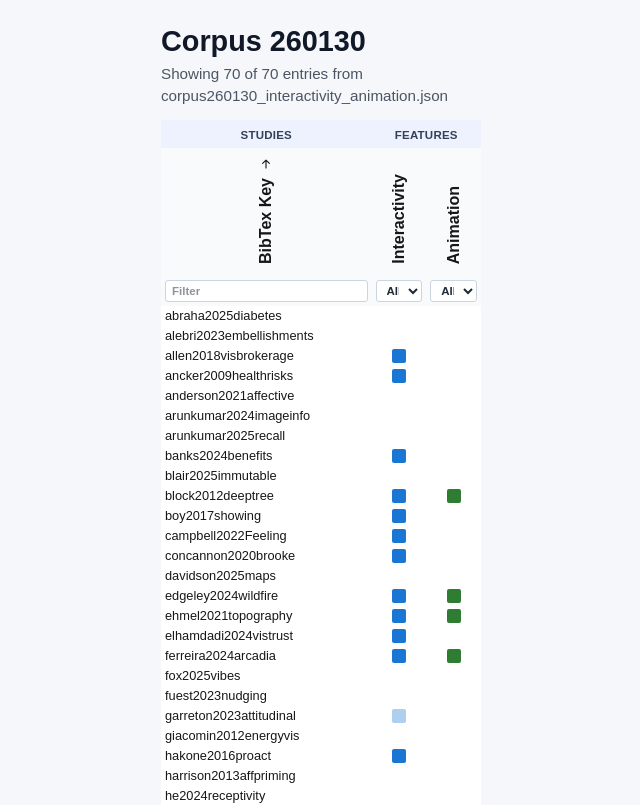
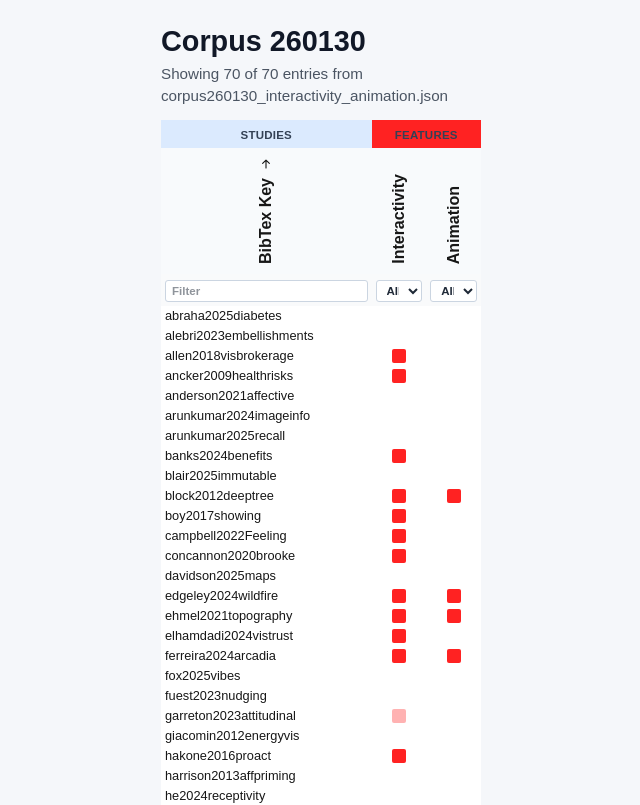
Before and after one commit to roxziman/AVSTAR, a Next.js app in the folder jakobs-toolbox/: page /table in a window 1280 px wide. Shown: the top 805 px of the page, without its empty margins (319-959 px from the left). Built offline with nearby package versions, Linux system fonts and the light colour scheme.

Commit message:
Grouping and deriving

```diff
--- a/jakobs-toolbox/src/app/table/page.tsx
+++ b/jakobs-toolbox/src/app/table/page.tsx
@@ -1,36 +1,33 @@
 "use client";
 
-import Table, { type DataTableColumn } from "./table";
+import Table, { type DataTableGroup } from "./table";
 
-const TABLE_COLUMNS: DataTableColumn[] = [
+const TABLE_GROUPS: DataTableGroup[] = [
     {
-        id: "bibtexKey",
-        label: "BibTex Key",
-        group: "Studies",
+        name: "Studies",
+        color: "#dbeafe",
+        columns: [
+            {
                 dataKey: "BibTex Key",
                 minWidth: 120,
                 initialWidth: 200,
                 filterType: "text",
             },
-    {
-        id: "interactivity",
-        label: "Interactivity",
-        group: "Features",
-        dataKey: "Interactivity",
-        minWidth: 42,
-        initialWidth: 52,
-        filterType: "feature",
-        color: "#1976d2",
+        ],
     },
     {
-        id: "animation",
-        label: "Animation",
-        group: "Features",
+        name: "Features",
+        color: "#FF2222",
+        columns: [
+            {
+                dataKey: "Interactivity",
+                filterType: "feature",
+            },
+            {
                 dataKey: "Animation",
-        minWidth: 42,
-        initialWidth: 52,
                 filterType: "feature",
-        color: "#2e7d32",
+            },
+        ],
     },
 ];
 
@@ -38,5 +35,5 @@ const TABLE_DATA_URL = "/corpus260130_interactivity_animation.json";
 const TABLE_TITLE = "Corpus 260130";
 
 export default function TableTestPage() {
-    return <Table columns={TABLE_COLUMNS} dataUrl={TABLE_DATA_URL} title={TABLE_TITLE} />;
+    return <Table groups={TABLE_GROUPS} dataUrl={TABLE_DATA_URL} title={TABLE_TITLE} />;
 }
--- a/jakobs-toolbox/src/app/table/table.tsx
+++ b/jakobs-toolbox/src/app/table/table.tsx
@@ -14,18 +14,29 @@ type ResizeState = {
 };
 
 export type DataTableColumn = {
+  dataKey: string;
+  minWidth?: number;
+  initialWidth?: number;
+  filterType: "text" | "feature";
+};
+
+export type DataTableGroup = {
+  name: string;
+  color: string;
+  columns: DataTableColumn[];
+};
+
+type ResolvedDataTableColumn = DataTableColumn & {
   id: string;
   label: string;
-  group: string;
-  dataKey: string;
+  groupName: string;
+  groupColor: string;
   minWidth: number;
   initialWidth: number;
-  filterType: "text" | "feature";
-  color?: string;
 };
 
 type DataTableProps = {
-  columns: DataTableColumn[];
+  groups: DataTableGroup[];
   dataUrl: string;
   title: string;
 };
@@ -53,21 +64,40 @@ function matchesFeatureFilter(value: string | null, filter: FeatureFilter): bool
   return normalized === filter;
 }
 
-export default function Table({ columns, dataUrl, title }: DataTableProps) {
+function toColumnId(dataKey: string): string {
+  return dataKey.replace(/\s+/g, "");
+}
+
+const DEFAULT_MIN_WIDTH = 42;
+const DEFAULT_INITIAL_WIDTH = 52;
+
+export default function Table({ groups, dataUrl, title }: DataTableProps) {
   const normalizedColumns = useMemo(() => {
     const seen = new Set<string>();
-    return columns.filter((column) => {
-      if (!column?.id || seen.has(column.id)) {
-        return false;
+    return groups.reduce<ResolvedDataTableColumn[]>((acc, group) => {
+      for (const column of group.columns) {
+        const id = toColumnId(column.dataKey);
+        if (!id || seen.has(id)) {
+          continue;
+        }
+        seen.add(id);
+        acc.push({
+          ...column,
+          id,
+          label: column.dataKey,
+          groupName: group.name,
+          groupColor: group.color,
+          minWidth: column.minWidth ?? DEFAULT_MIN_WIDTH,
+          initialWidth: column.initialWidth ?? DEFAULT_INITIAL_WIDTH,
+        });
       }
-      seen.add(column.id);
-      return true;
-    });
-  }, [columns]);
+      return acc;
+    }, []);
+  }, [groups]);
 
-  const columnsById = useMemo<Record<string, DataTableColumn>>(
+  const columnsById = useMemo<Record<string, ResolvedDataTableColumn>>(
     () =>
-      normalizedColumns.reduce<Record<string, DataTableColumn>>((acc, column) => {
+      normalizedColumns.reduce<Record<string, ResolvedDataTableColumn>>((acc, column) => {
         acc[column.id] = column;
         return acc;
       }, {}),
@@ -247,17 +277,17 @@ export default function Table({ columns, dataUrl, title }: DataTableProps) {
   }, [filteredRows, sortColumnId, sortDirection, getCellText]);
 
   const groupedHeaderSegments = useMemo(() => {
-    const segments: { label: string; span: number }[] = [];
+    const segments: { label: string; span: number; color: string }[] = [];
     for (const columnId of columnOrder) {
       const definition = columnsById[columnId];
       if (!definition) {
         continue;
       }
       const last = segments[segments.length - 1];
-      if (last && last.label === definition.group) {
+      if (last && last.label === definition.groupName) {
         last.span += 1;
       } else {
-        segments.push({ label: definition.group, span: 1 });
+        segments.push({ label: definition.groupName, span: 1, color: definition.groupColor });
       }
     }
     return segments;
@@ -372,6 +402,7 @@ export default function Table({ columns, dataUrl, title }: DataTableProps) {
                       key={`${segment.label}-${segment.span}-${index}`}
                       colSpan={segment.span}
                       className="group-th"
+                      style={{ background: segment.color }}
                     >
                       <span className="group-label">{segment.label}</span>
                     </th>
@@ -495,8 +526,8 @@ export default function Table({ columns, dataUrl, title }: DataTableProps) {
                         <td key={`${columnId}-${index}`} className={`col col-${columnId}`}>
                           {columnId === guidingColumnId
                             ? value
-                            : definition.filterType === "feature" && definition.color
-                              ? renderLevelBox(value, definition.color)
+                            : definition.filterType === "feature"
+                              ? renderLevelBox(value, definition.groupColor)
                               : value}
                         </td>
                       );
```
Lines whose indentation alone changed are shown as unchanged.
